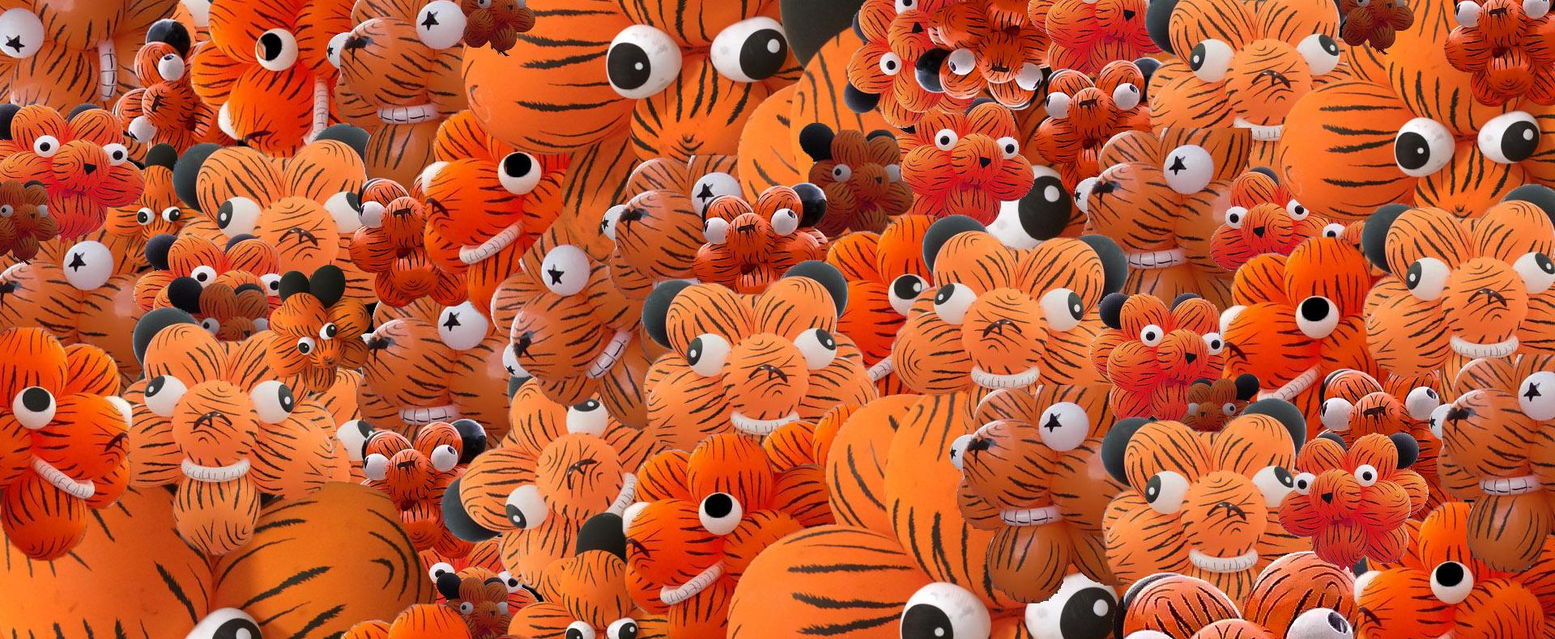
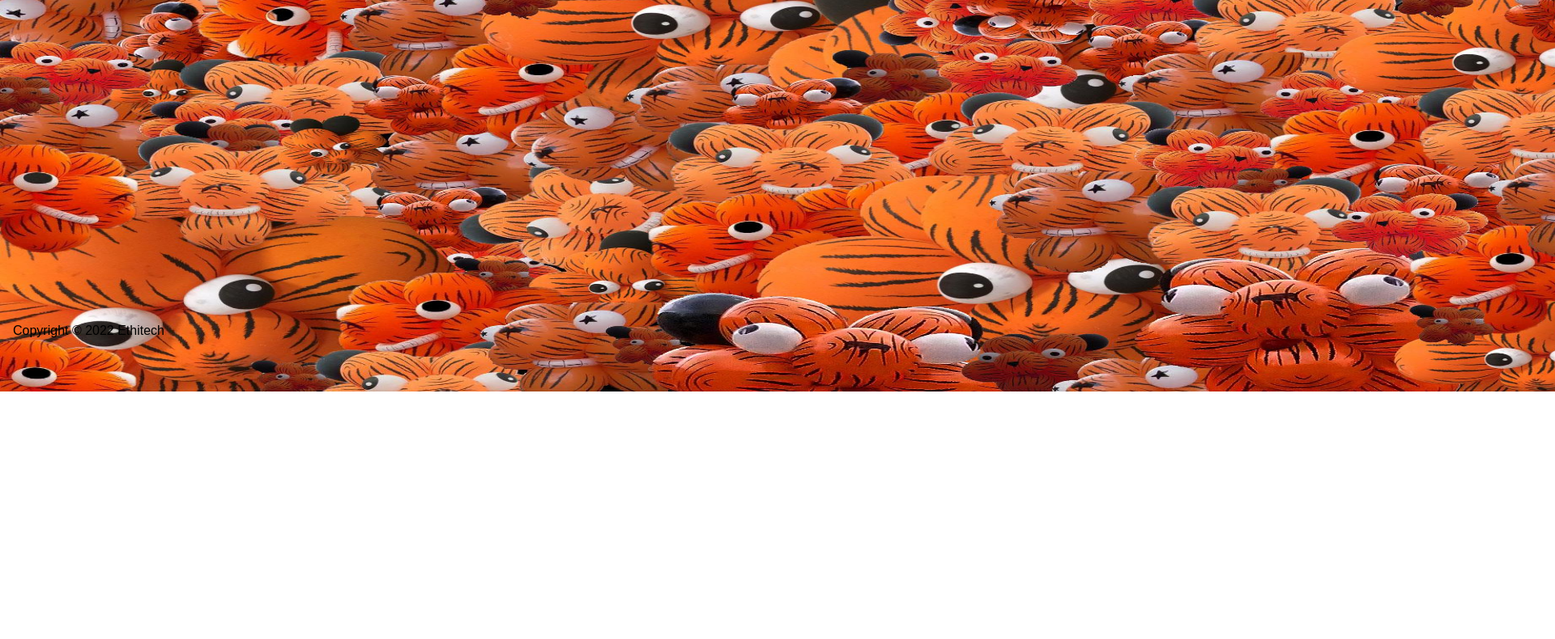
Before and after one commit to FeniulaPyra/com142, a plain HTML site: page index.html in a window 1280 px wide. Shown: the part 80-870 px from the top of the page at 81% size, 1920 px wide, since content can reach past the window. After the commit the page ends 800 px from the top, so only its background shows below. Drawn offline with Linux system fonts and the light colour scheme.

Commit message:
Added a style for the main page banner.
I'm not certain if this is the "proper" way to add images of different sizes. There's probably a more efficient method. Nevertheless, this is working.

```diff
--- a/styles/css/styles.css
+++ b/styles/css/styles.css
@@ -129,6 +129,16 @@ footer {
     height : 300px
 }
 
+.work-title{
+	padding: 0em;
+	height: 400px;
+}
+
+.title{
+	height: 500px;
+	width: 2000px;
+}
+
 .work-left{
     float:left;
     height: 300px;
```
